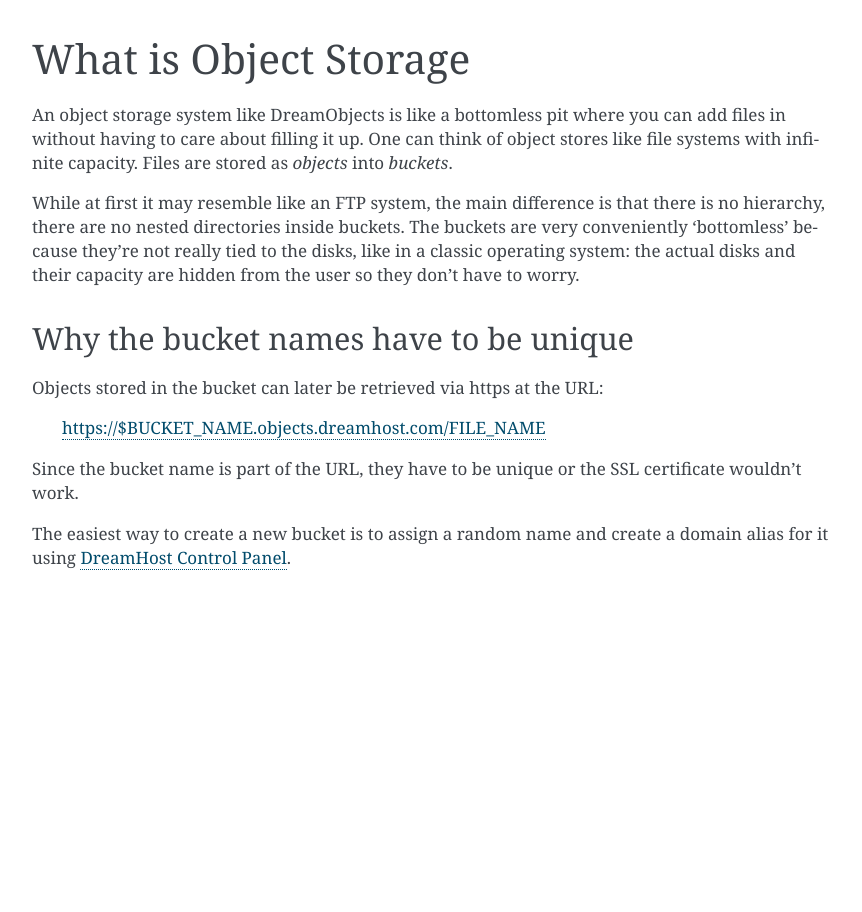
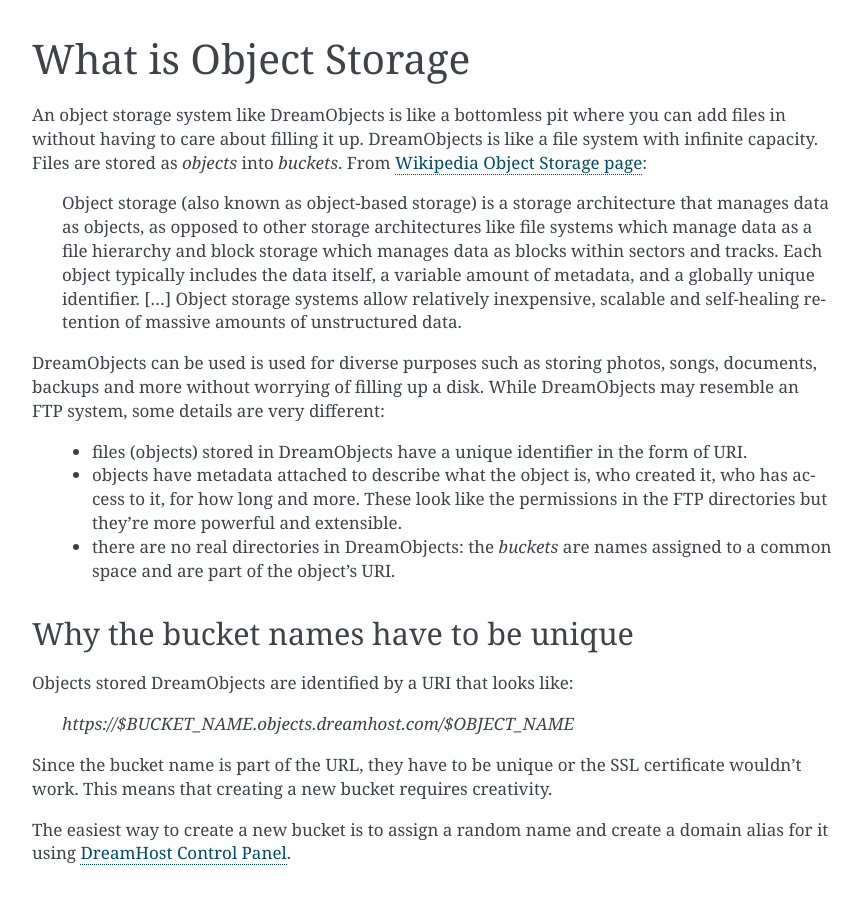
Before and after one commit to Rob-Pait/dreamcloud-docs, a Sphinx documentation site: the page built from source/dreamobjects/gettingstarted/what-is-dreamobjects.rst, in a window 1280 px wide. Shown: the whole page, without its empty margins (168-1030 px from the left). Built offline with Sphinx 7.4.7, drawn with Linux system fonts in a browser that asks for light colours.

Commit message:
Improved basic info on DHO, linking to wikipedia article

```diff
--- a/source/dreamobjects/gettingstarted/what-is-dreamobjects.rst
+++ b/source/dreamobjects/gettingstarted/what-is-dreamobjects.rst
@@ -2,30 +2,46 @@
 What is Object Storage
 ======================
 
-An object storage system like DreamObjects is like a bottomless pit
-where you can add files in without having to care about filling it up.
-One can think of object stores like file systems with infinite
-capacity. Files are stored as `objects` into `buckets`.
+An object storage system like DreamObjects is like a bottomless pit where you
+can add files in without having to care about filling it up. DreamObjects is
+like a file system with infinite capacity. Files are stored as `objects` into
+`buckets`. From `Wikipedia Object Storage page`_:
 
-While at first it may resemble like an FTP system, the main difference
-is that there is no hierarchy, there are no nested directories inside
-buckets. The buckets are very conveniently 'bottomless' because
-they're not really tied to the disks, like in a classic operating
-system: the actual disks and their capacity are hidden from the user
-so they don't have to worry.
+    Object storage (also known as object-based storage) is a storage
+    architecture that manages data as objects, as opposed to other storage
+    architectures like file systems which manage data as a file hierarchy and
+    block storage which manages data as blocks within sectors and tracks.
+    Each object typically includes the data itself, a variable amount of
+    metadata, and a globally unique identifier.
+    [...]
+    Object storage systems allow relatively inexpensive, scalable and
+    self-healing retention of massive amounts of unstructured data.
+
+DreamObjects can be used is used for diverse purposes such as storing photos,
+songs, documents, backups and more without worrying of filling up a disk. While
+DreamObjects may resemble an FTP system, some details are very different:
+
+ - files (objects) stored in DreamObjects have a unique identifier in the form
+   of URI.
+ - objects have metadata attached to describe what the object is, who created
+   it, who has access to it, for how long and more. These look like the
+   permissions in the FTP directories but they're more powerful and extensible.
+ - there are no real directories in DreamObjects: the `buckets` are names
+   assigned to a common space and are part of the object's URI.
 
 Why the bucket names have to be unique
 ~~~~~~~~~~~~~~~~~~~~~~~~~~~~~~~~~~~~~~
 
-Objects stored in the bucket can later be retrieved via https at the
-URL:
+Objects stored DreamObjects are identified by a URI that looks like:
 
-   https://$BUCKET_NAME.objects.dreamhost.com/FILE_NAME
+   `https://$BUCKET_NAME.objects.dreamhost.com/$OBJECT_NAME`
 
 Since the bucket name is part of the URL, they have to be unique or the
-SSL certificate wouldn't work.
+SSL certificate wouldn't work. This means that creating a new bucket requires
+creativity.
 
 The easiest way to create a new bucket is to assign a random name and
 create a domain alias for it using `DreamHost Control Panel`_.
 
 .. _DreamHost Control Panel: https://panel.dreamhost.com/index.cgi?tree=cloud.objects
+.. _Wikipedia Object Storage page: https://en.wikipedia.org/wiki/Object_storage
```
